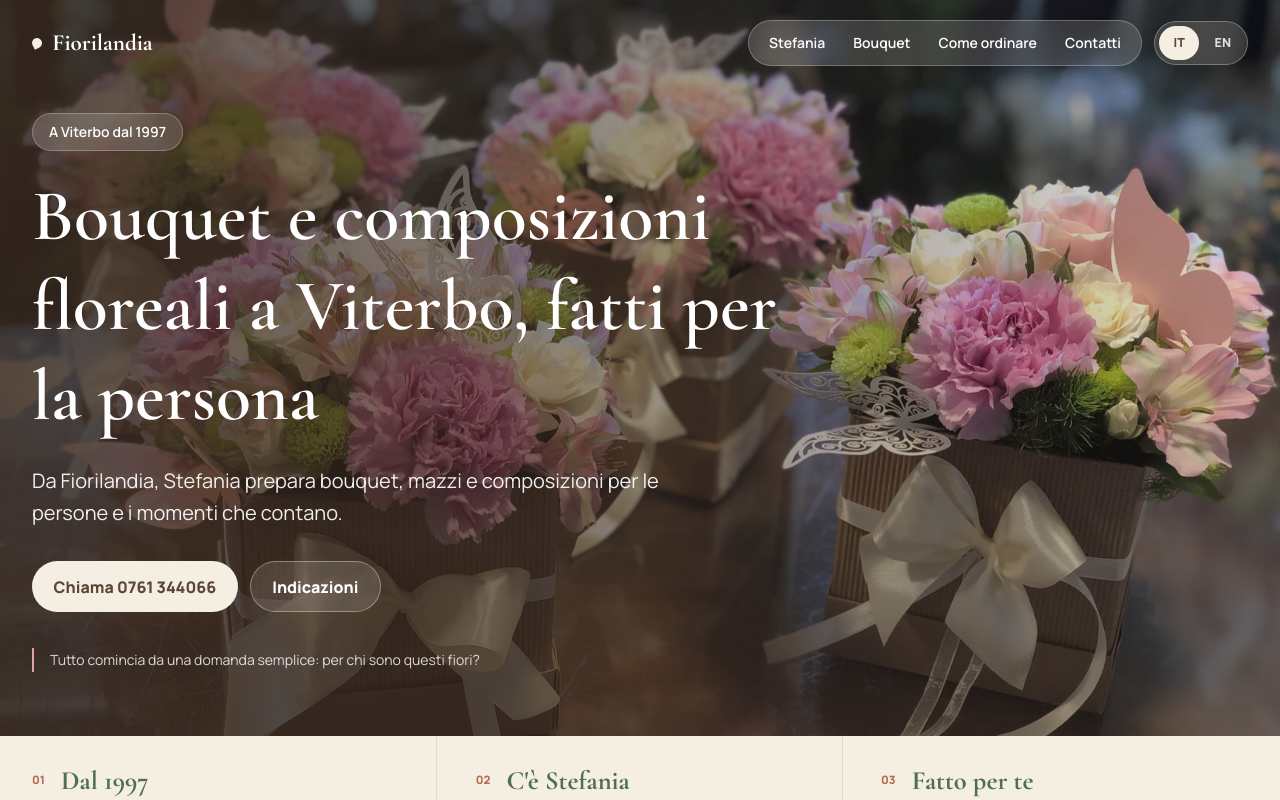
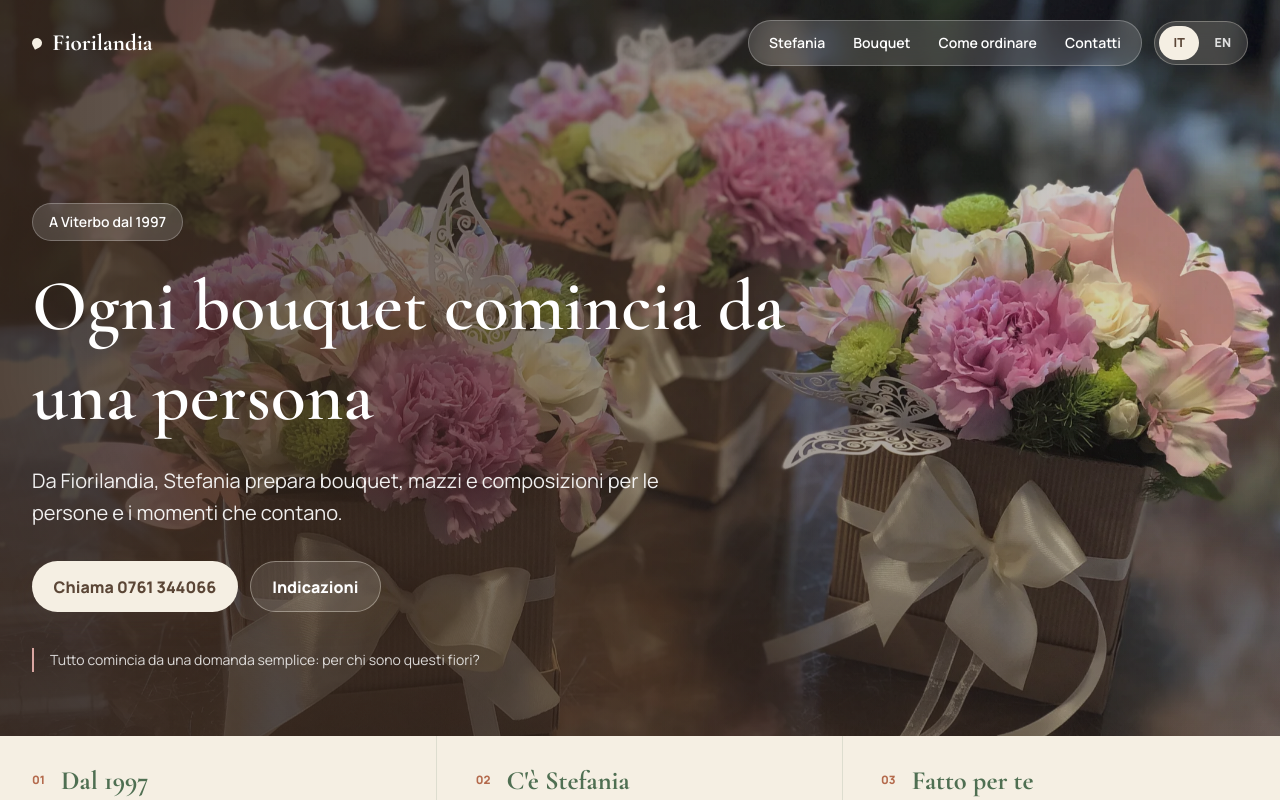
Before and after one commit to andreakorkeamaki/sitofiori, a React (Vite) app: page / in a window 1280 px wide. Shown: the top 800 px of the page. Built offline with nearby package versions, Linux system fonts and the light colour scheme.

Commit message:
Restore concise hero title

```diff
--- a/src/main.jsx
+++ b/src/main.jsx
@@ -56,7 +56,7 @@ const copy = {
     nav: ["Stefania", "Bouquet", "Come ordinare", "Contatti"],
     hero: {
       eyebrow: "A Viterbo dal 1997",
-      title: "Bouquet e composizioni floreali a Viterbo, fatti per la persona",
+      title: "Ogni bouquet comincia da una persona",
       subtitle:
         "Da Fiorilandia, Stefania prepara bouquet, mazzi e composizioni per le persone e i momenti che contano.",
       call: "Chiama 0761 344066",
@@ -183,7 +183,7 @@ const copy = {
     nav: ["Stefania", "Bouquets", "How to order", "Contact"],
     hero: {
       eyebrow: "In Viterbo since 1997",
-      title: "Bouquets and floral arrangements in Viterbo, made for the person",
+      title: "Every bouquet begins with a person",
       subtitle:
         "At Fiorilandia, Stefania prepares bouquets and arrangements for the people and moments that matter.",
       call: "Call 0761 344066",
```
